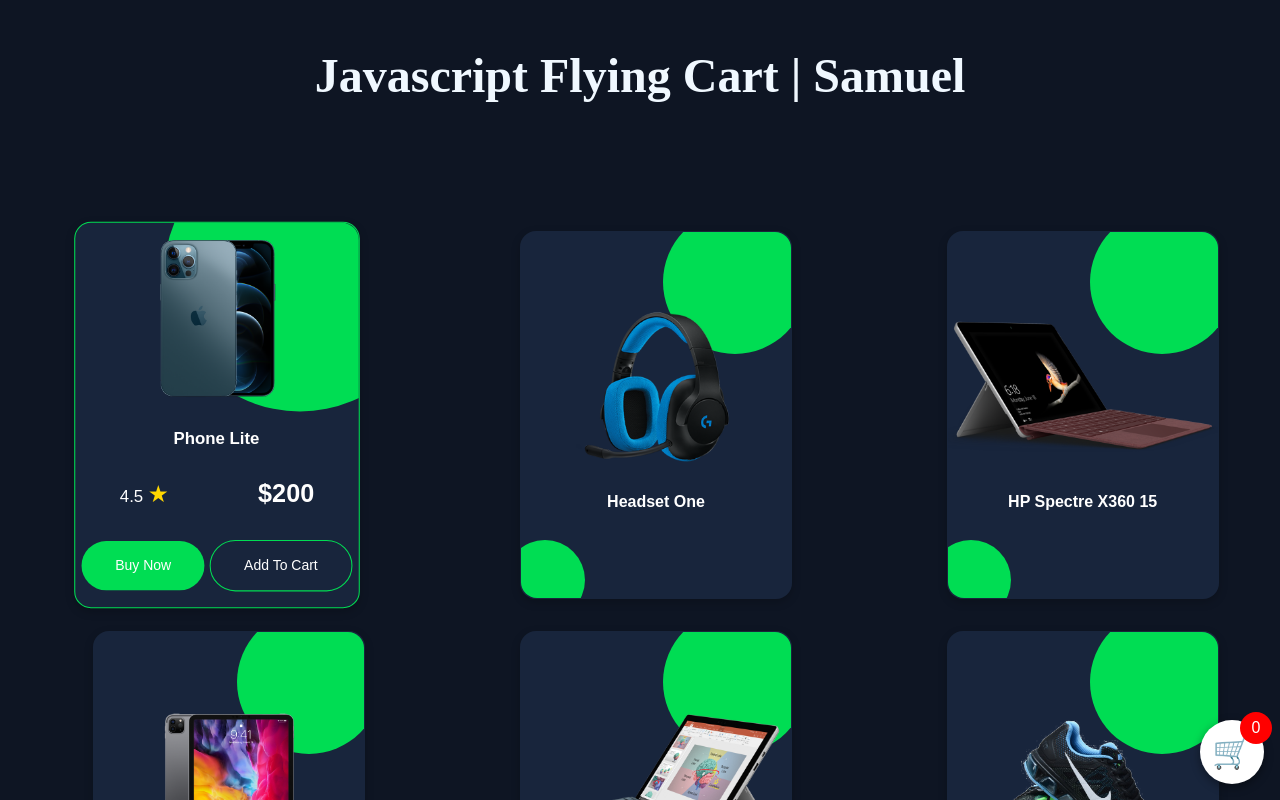
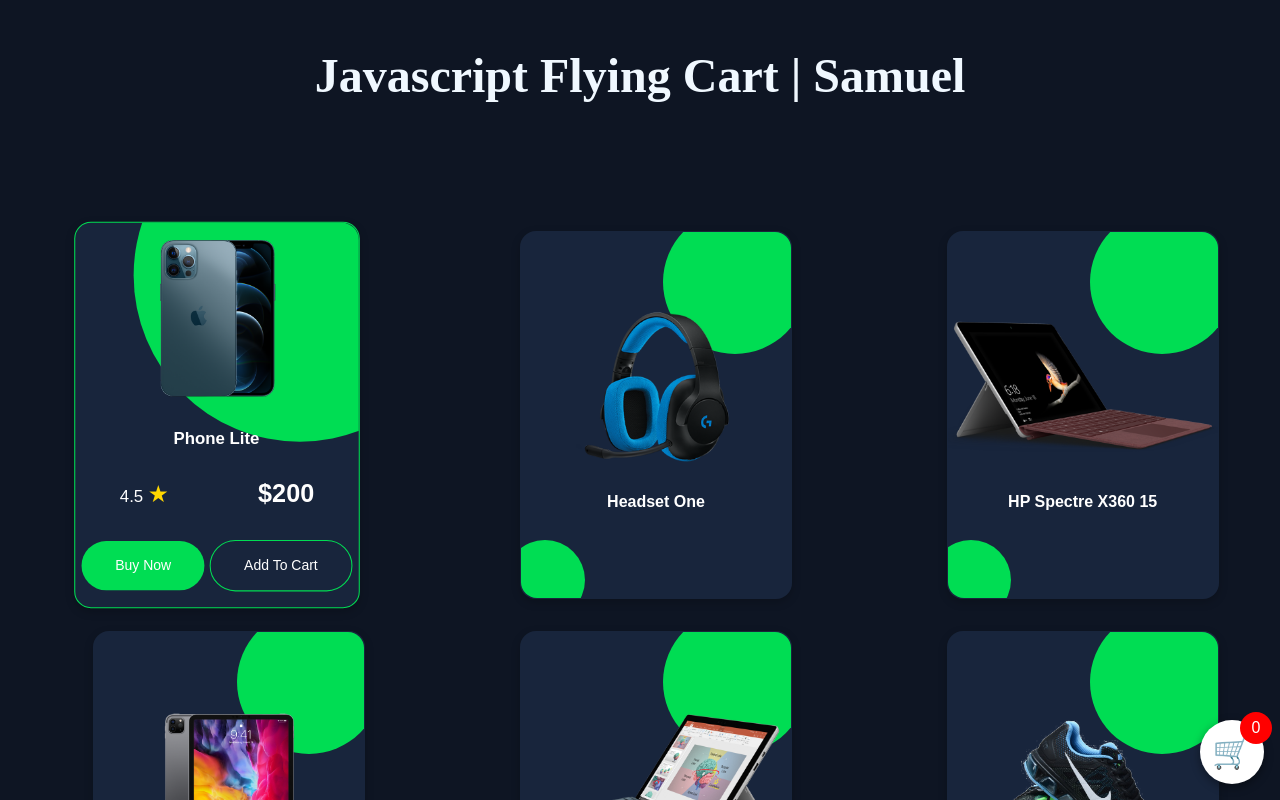
Before and after one commit to Samuel3310/flycart, a plain HTML site: page javascript fly cart/index.html in a window 1280 px wide. In both pictures the pointer is over the element 216 px from the left and 415 px from the top of the page. Shown: the top 800 px of the page. Drawn offline with Linux system fonts and the light colour scheme.

Commit message:
Update style.css

```diff
--- a/javascript fly cart/style.css
+++ b/javascript fly cart/style.css
@@ -123,7 +123,7 @@ body {
 }
 
 .card-content:hover::before {
-    transform: scale(1.8);
+    transform: scale(2.2);
 }
 
 .card-content:hover::after {
```
